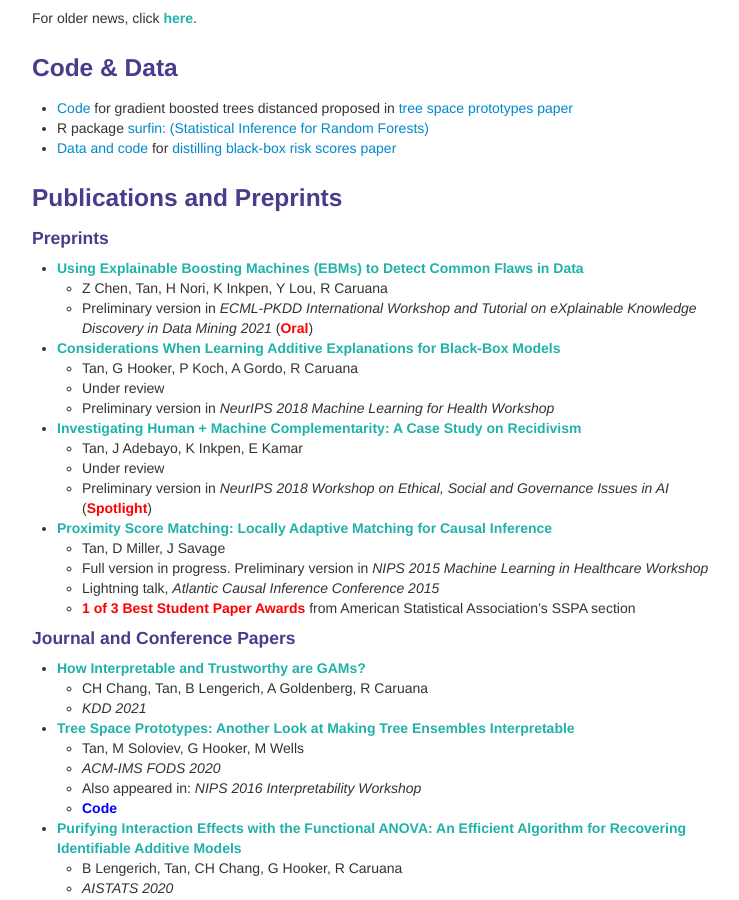
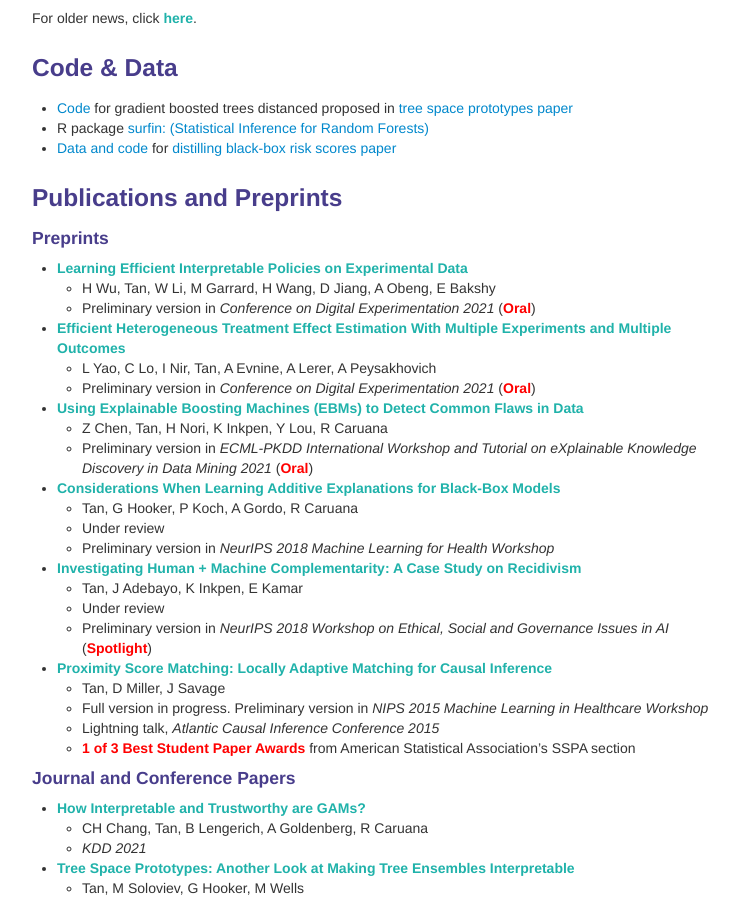
Before and after one commit to shftan/shftan.github.io, a Jekyll site: the page built from index.md, in a window 1280 px wide and 900 px high, scrolled down 803 px. Shown: the whole window, without its empty margins (258-997 px from the left). Built offline with Jekyll 4.4.1, drawn with Linux system fonts in a browser that asks for light colours.

Commit message:
Update index.md

```diff
--- a/index.md
+++ b/index.md
@@ -52,6 +52,12 @@ For older news, click <a class="paper" href="oldernews.html">here</a>.
 <div class="row-fluid" id="publications"><h3>Publications and Preprints</h3>
 <h4>Preprints</h4>
 </div>
+- <span class="paper">Learning Efficient Interpretable Policies on Experimental Data</span>
+   - H Wu, Tan, W Li, M Garrard, H Wang, D Jiang, A Obeng, E Bakshy
+   - Preliminary version in _Conference on Digital Experimentation 2021_ (<span class="highlight">Oral</span>)
+- <span class="paper">Efficient Heterogeneous Treatment Effect Estimation With Multiple Experiments and Multiple Outcomes</span>
+   - L Yao, C Lo, I Nir, Tan, A Evnine, A Lerer, A Peysakhovich
+   - Preliminary version in _Conference on Digital Experimentation 2021_ (<span class="highlight">Oral</span>)
 - <span class="paper">Using Explainable Boosting Machines (EBMs) to Detect Common Flaws in Data</span>
    - Z Chen, Tan, H Nori, K Inkpen, Y Lou, R Caruana
    - Preliminary version in _ECML-PKDD International Workshop and Tutorial on eXplainable Knowledge Discovery in Data Mining 2021_ (<span class="highlight">Oral</span>)
```
